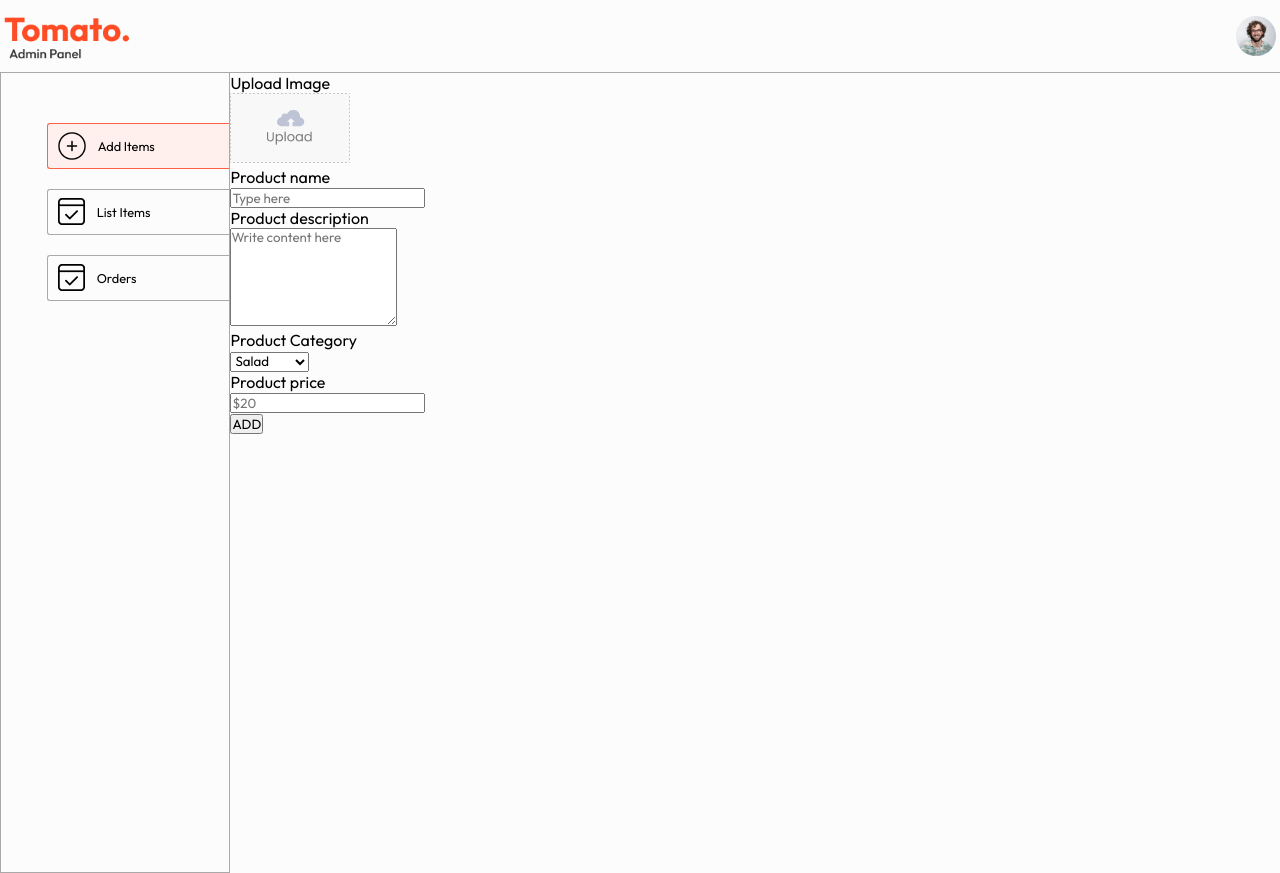
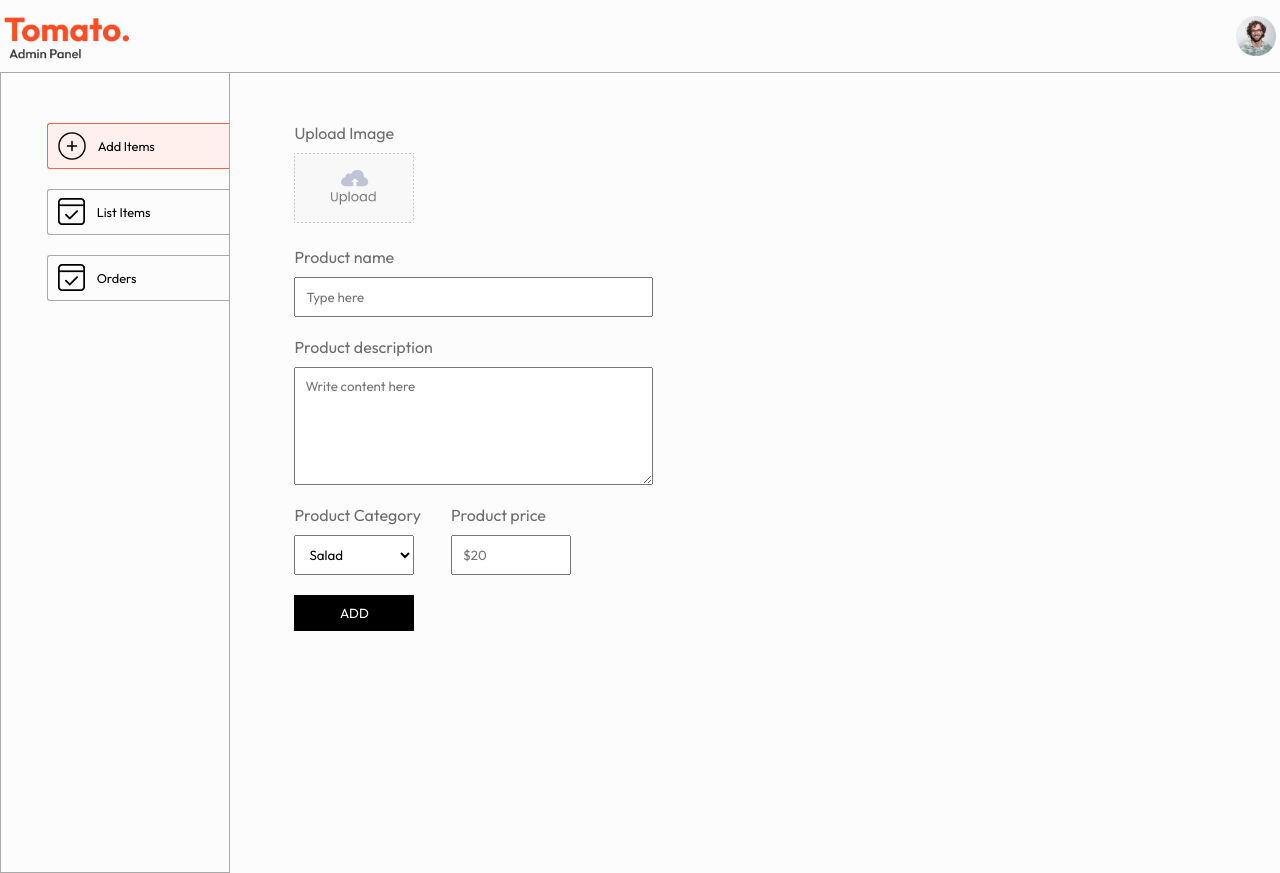
Before and after one commit to Diksha6057/Savora, a React (Vite) app in the folder admin/vite-project/: page /add in a window 1280 px wide. Built offline with nearby package versions, Linux system fonts and the light colour scheme.

Commit message:
Added UI for add pg in admin directory

```diff
--- a/admin/vite-project/src/index.css
+++ b/admin/vite-project/src/index.css
@@ -23,3 +23,8 @@
 .app-content{
   display: flex;
 }
+.flex-col{
+  display: flex;
+  flex-direction: column;
+  gap: 10px;
+}
--- a/admin/vite-project/src/pages/Add/Add.css
+++ b/admin/vite-project/src/pages/Add/Add.css
@@ -0,0 +1,36 @@
+.add{
+    width: 70%;
+    margin-left: max(5vw,25px);
+    margin-top: 50px;
+    color: #6d6d6d;
+    font-size: 16px;
+}
+.add form{
+    gap: 20px;
+
+}
+.add-img-upload{
+    width: 120px;
+}
+.add-product-name, .add-product-description{
+    width: max(40%,280px);
+}
+.add-product-name input, .add-product-description textarea{
+    padding: 10px;
+}
+.add-category-price{
+    display: flex;
+    gap: 30px;
+}
+.add-category-price select, .add-category-price input{
+    max-width: 120px;
+    padding: 10px;
+}
+.add-btn{
+    max-width: 120px;
+    border: none;
+    padding: 10px;
+    background-color: black;
+    color: white;
+    cursor: pointer;
+}
```
